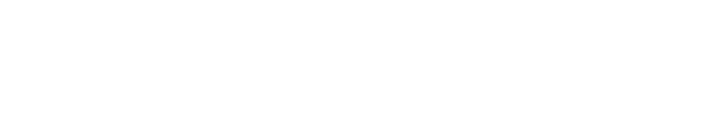
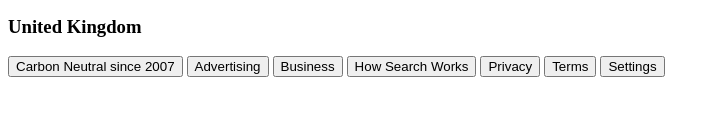
Before and after one commit to CrookedTimber/LAP-1-Code-Challenge, a plain HTML site: page index.html in a window 1280 px wide. Shown: the part 378-494 px from the top of the page, without its empty margins (0-720 px from the left). Drawn offline with Linux system fonts and the light colour scheme.

Commit message:
all html components done just moving on to css

```diff
--- a/index.html
+++ b/index.html
@@ -39,5 +39,29 @@
             I'm feeling Lucky
         </button>
     </div>
+    <div class ="lowerbar">
+        <h3>United Kingdom</h3>
+        <button class="bar">
+            Carbon Neutral since 2007
+        </button>
+        <button class="bar">
+            Advertising
+        </button>
+        <button class="bar">
+            Business
+        </button>
+        <button class="bar">
+            How Search Works
+        </button>
+        <button class="bar">
+            Privacy
+        </button>
+        <button class="bar">
+            Terms
+        </button>
+        <button class="bar">
+            Settings
+        </button>
+    </div>
 </body>
 </html>
--- a/styles.css
+++ b/styles.css
@@ -0,0 +1,7 @@
+.lowerbar{
+    background-color: grey;
+}
+
+.bar{
+    style: none;
+}
```
